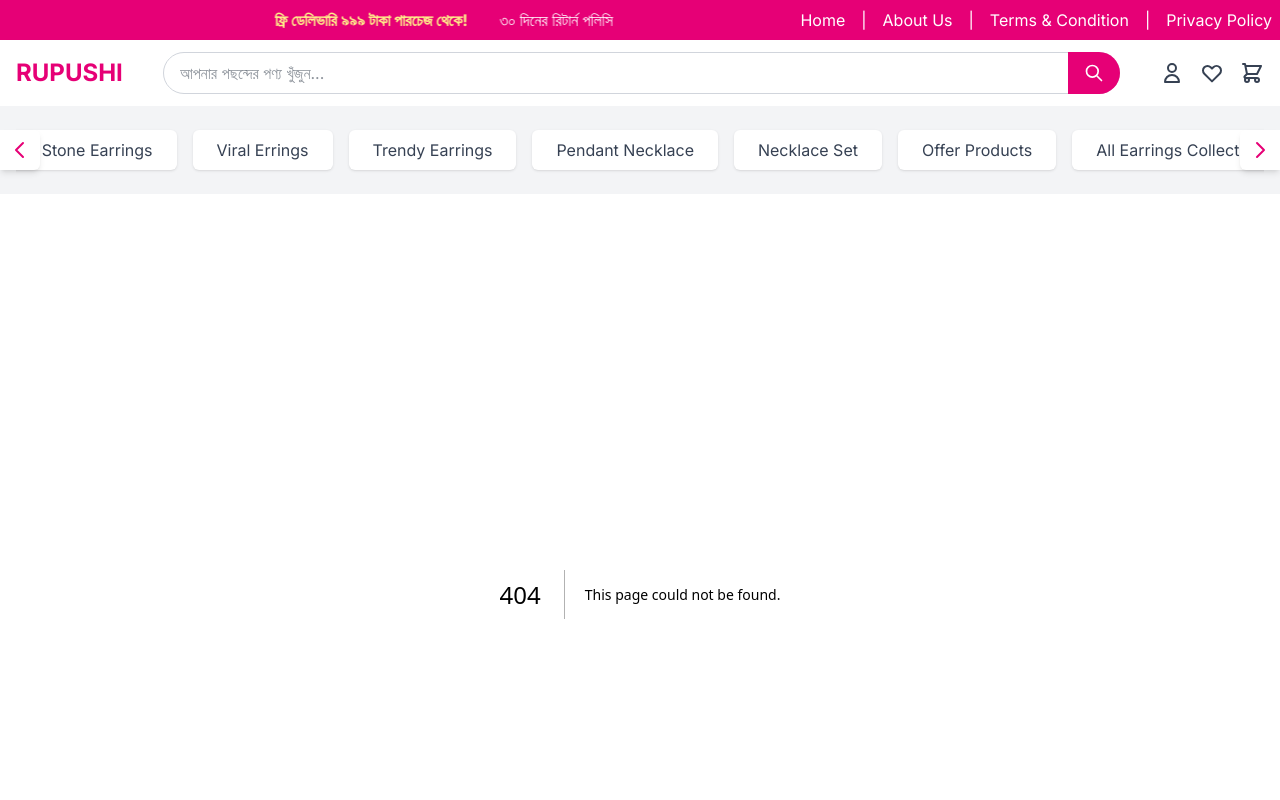
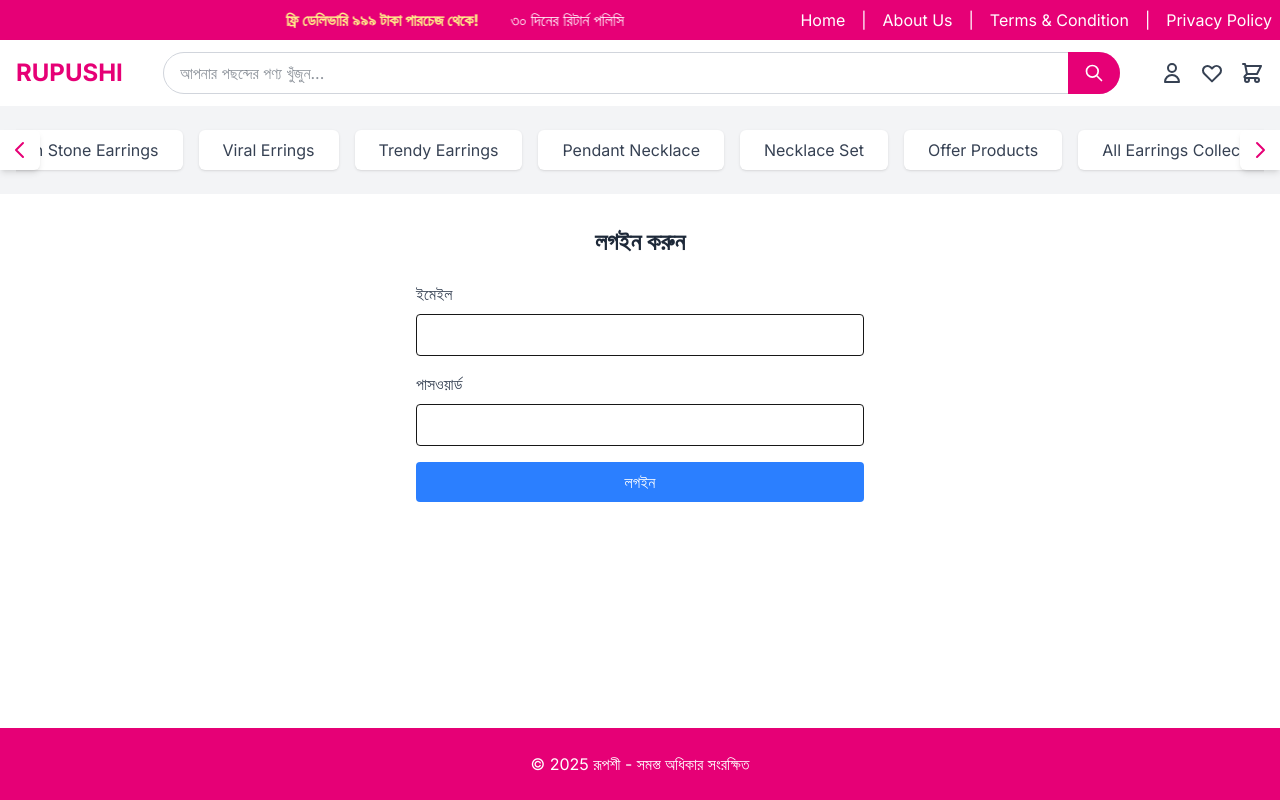
Before and after one commit to Toufiquer/rupushi2, a Next.js app: page /login in a window 1280 px wide. Before the commit this address had no page. Shown: the top 800 px of the page. Built offline with nearby package versions, Linux system fonts and the light colour scheme.

Commit message:
done add login, wishlist, cart page and dashboard

```diff
--- /dev/null
+++ b/src/app/cart/page.tsx
@@ -0,0 +1,9 @@
+const Wishlist = () => {
+  return (
+    <div className="container mx-auto px-4 py-8">
+      <h2 className="text-2xl font-bold text-gray-800 mb-6 text-center">Cart</h2>
+    </div>
+  );
+};
+
+export default Wishlist;
--- a/src/app/components/TopBar.tsx
+++ b/src/app/components/TopBar.tsx
@@ -253,7 +253,7 @@ export default function TopBar() {
           </div>
           {/* Desktop User Icons */}
           <div className="hidden md:flex items-center space-x-4">
-            <Link href="/account" className="text-gray-700 hover:text-pink-600">
+            <Link href="/login" className="text-gray-700 hover:text-pink-600">
               <svg
                 xmlns="http://www.w3.org/2000/svg"
                 className="h-6 w-6"
@@ -421,7 +421,7 @@ export default function TopBar() {
             </div>
           </nav>
           <div className="flex justify-around py-3 border-t">
-            <Link href="/account" className="text-gray-700 hover:text-pink-600">
+            <Link href="/login" className="text-gray-700 hover:text-pink-600">
               <svg
                 xmlns="http://www.w3.org/2000/svg"
                 className="h-6 w-6"
--- /dev/null
+++ b/src/app/dashboard/dashboard.tsx
@@ -0,0 +1,53 @@
+'use client';
+
+import React, { useState } from 'react';
+import Users from './user';
+import Products from './products';
+import Orders from './orders';
+
+const Dashboard = () => {
+  const [statusMessage, setStatusMessage] = useState<string>('users');
+  return (
+    <div className="flex">
+      {/* সাইডবার */}
+      <aside className="w-1/4 bg-gray-200 p-4 min-h-screen">
+        <h2 className="text-lg font-bold mb-4">ড্যাশবোর্ড</h2>
+        <ul>
+          <li className="mb-2">
+            <div
+              onClick={() => setStatusMessage('users')}
+              className={`hover:text-pink-500 cursor-pointer ${statusMessage === 'users' ? ' text-pink-500 ' : ' text-slate-500 '}`}
+            >
+              Users
+            </div>
+          </li>
+          <li className="mb-2">
+            <div
+              onClick={() => setStatusMessage('products')}
+              className={`hover:text-pink-500 cursor-pointer ${statusMessage === 'products' ? ' text-pink-500 ' : ' text-slate-500 '}`}
+            >
+              Products
+            </div>
+          </li>
+          <li className="mb-2">
+            <div
+              onClick={() => setStatusMessage('orders')}
+              className={`hover:text-pink-500 cursor-pointer ${statusMessage === 'orders' ? ' text-pink-500 ' : ' text-slate-500 '}`}
+            >
+              Orders
+            </div>
+          </li>
+        </ul>
+      </aside>
+
+      {/* মূল কন্টেন্ট */}
+      <main className="flex-1 p-4">
+        {statusMessage === 'users' && <Users />}
+        {statusMessage === 'products' && <Products />}
+        {statusMessage === 'orders' && <Orders />}
+      </main>
+    </div>
+  );
+};
+
+export default Dashboard;
--- /dev/null
+++ b/src/app/dashboard/orders.tsx
@@ -0,0 +1,12 @@
+import React from 'react';
+
+const Orders = () => {
+  return (
+    <div className="flex">
+      {/* সাইডবার */}
+      <h2 className="text-lg font-bold mb-4">Orders</h2>
+    </div>
+  );
+};
+
+export default Orders;
--- /dev/null
+++ b/src/app/dashboard/page.tsx
@@ -0,0 +1,8 @@
+import React from 'react';
+import Dashboard from './dashboard';
+
+const DashboardPage = () => {
+  return <Dashboard />;
+};
+
+export default DashboardPage;
--- /dev/null
+++ b/src/app/dashboard/products.tsx
@@ -0,0 +1,12 @@
+import React from 'react';
+
+const Products = () => {
+  return (
+    <div className="flex">
+      {/* সাইডবার */}
+      <h2 className="text-lg font-bold mb-4">Products</h2>
+    </div>
+  );
+};
+
+export default Products;
--- /dev/null
+++ b/src/app/dashboard/user.tsx
@@ -0,0 +1,12 @@
+import React from 'react';
+
+const Users = () => {
+  return (
+    <div className="flex">
+      {/* সাইডবার */}
+      <h2 className="text-lg font-bold mb-4">Users</h2>
+    </div>
+  );
+};
+
+export default Users;
--- /dev/null
+++ b/src/app/login/page.tsx
@@ -0,0 +1,39 @@
+import Link from 'next/link';
+import React from 'react';
+
+const Login = () => {
+  return (
+    <div className="container mx-auto px-4 py-8">
+      <h2 className="text-2xl font-bold text-gray-800 mb-6 text-center">লগইন করুন</h2>
+      <form className="max-w-md mx-auto">
+        <div className="mb-4">
+          <label className="block text-gray-700 mb-2" htmlFor="email">
+            ইমেইল
+          </label>
+          <input type="email" id="email" className="border rounded w-full py-2 px-3" required />
+        </div>
+        <div className="mb-4">
+          <label className="block text-gray-700 mb-2" htmlFor="password">
+            পাসওয়ার্ড
+          </label>
+          <input
+            type="password"
+            id="password"
+            className="border rounded w-full py-2 px-3"
+            required
+          />
+        </div>
+        <Link href="/dashboard">
+          <button
+            type="submit"
+            className="cursor-pointer bg-blue-500 w-full text-white py-2 px-4 rounded"
+          >
+            লগইন
+          </button>
+        </Link>
+      </form>
+    </div>
+  );
+};
+
+export default Login;
--- /dev/null
+++ b/src/app/wishlist/page.tsx
@@ -0,0 +1,9 @@
+const Wishlist = () => {
+  return (
+    <div className="container mx-auto px-4 py-8">
+      <h2 className="text-2xl font-bold text-gray-800 mb-6 text-center">Wish List</h2>
+    </div>
+  );
+};
+
+export default Wishlist;
```
